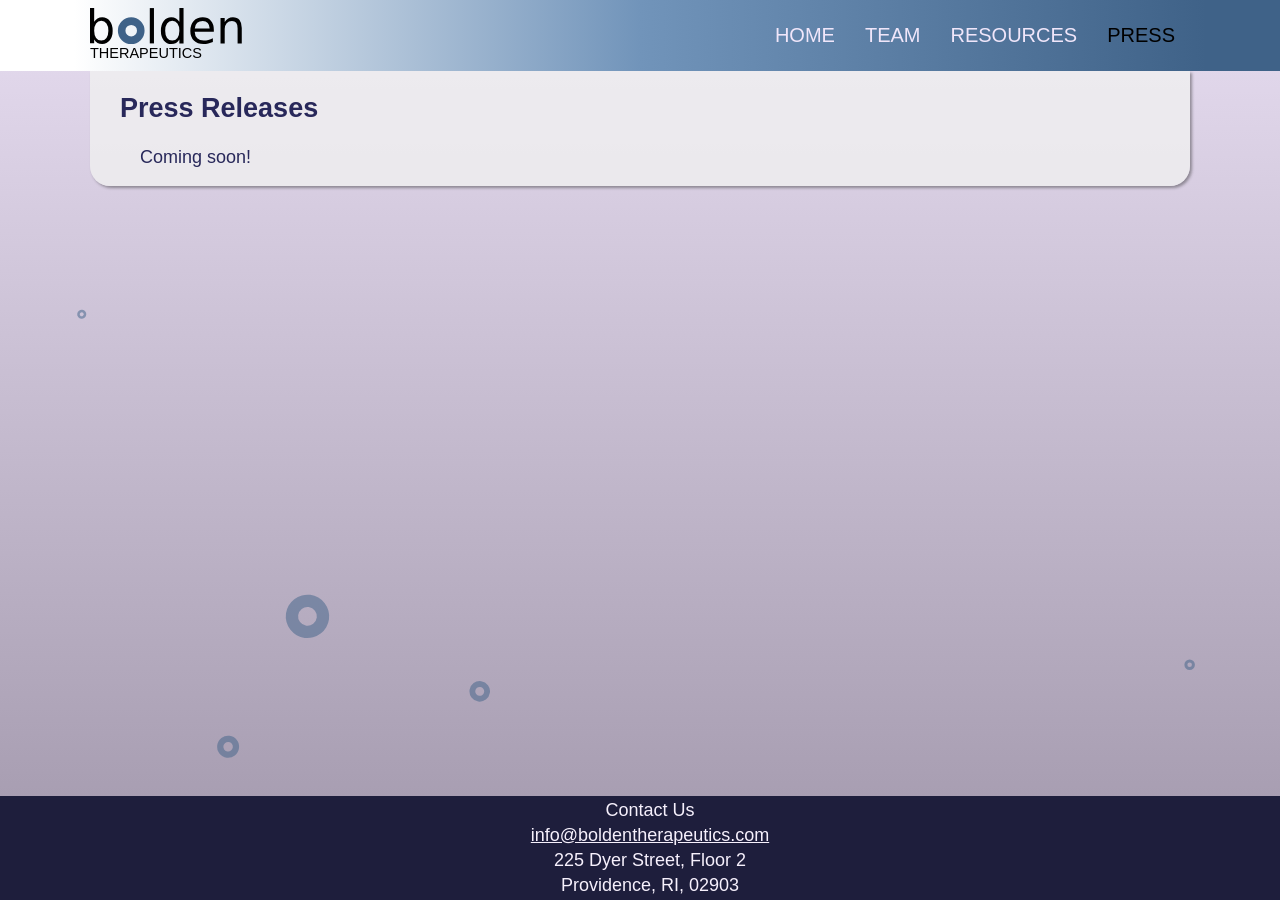
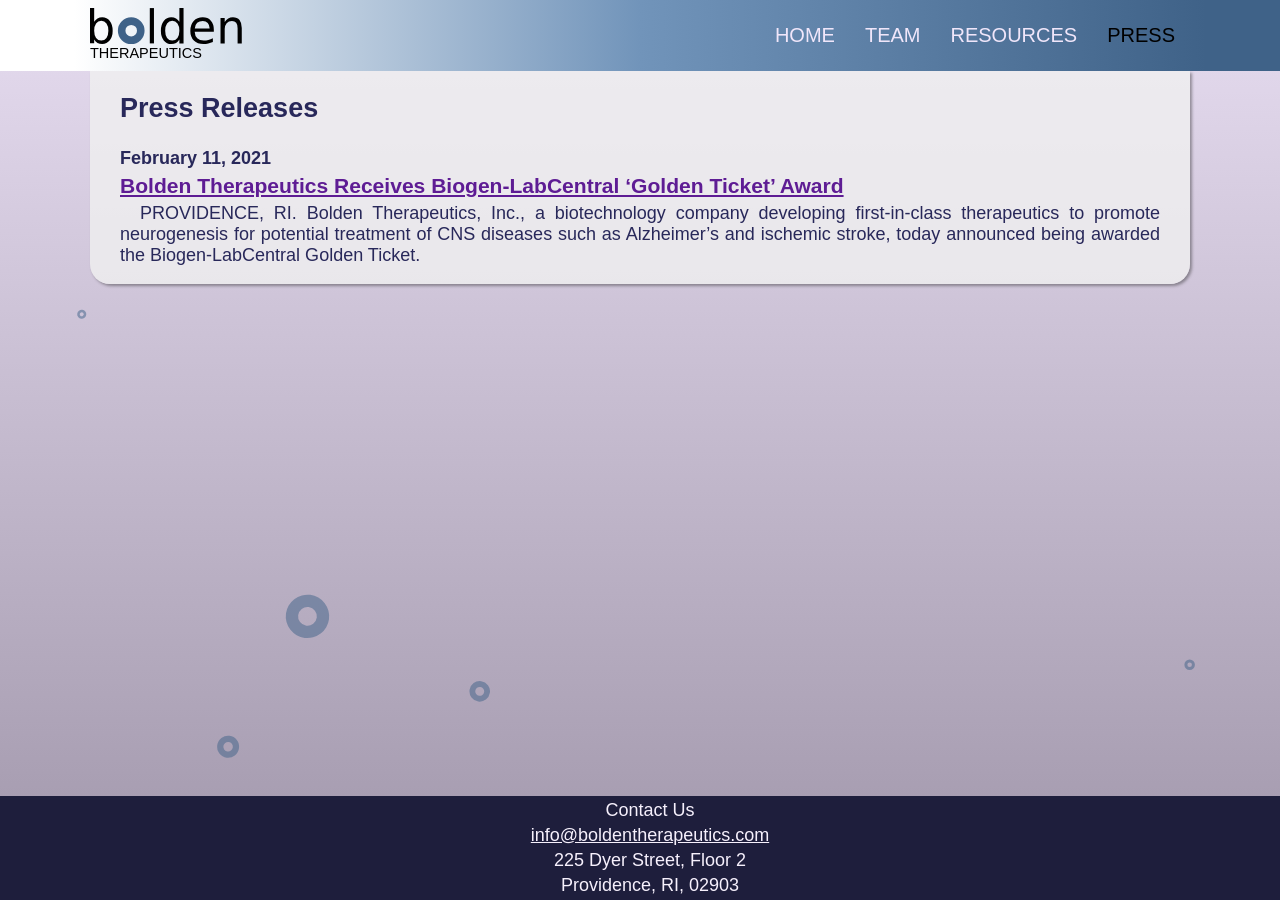
Before and after one commit to samstronghammer/bolden-therapeutics, a Jekyll site: the page built from press.html, in a window 1280 px wide. Built offline with Jekyll 4.4.1, drawn with Linux system fonts in a browser that asks for light colours.

Commit message:
added posts (press releases), changed link color

```diff
--- /dev/null
+++ b/_posts/2021-02-11-golden-ticket-award.md
@@ -0,0 +1,23 @@
+---
+layout: post
+title: "Bolden Therapeutics Receives Biogen-LabCentral ‘Golden Ticket’ Award"
+excerpt_separator: <!--more-->
+---
+
+PROVIDENCE, RI. Bolden Therapeutics, Inc., a biotechnology company developing first-in-class therapeutics to promote neurogenesis for potential treatment of CNS diseases such as Alzheimer’s and ischemic stroke, today announced being awarded the Biogen-LabCentral Golden Ticket.
+<!--more-->
+
+“We are honored to have been awarded the Biogen-LabCentral Golden Ticket,” said Johnny Page, co-founder and CEO of Bolden. “The award provides us with laboratory space at LabCentral, in the heart of Kendall Square, Cambridge, MA. This is a considerable opportunity to advance our research, and also we are fortunate to be able to seek guidance from Biogen’s expert scientists as our program progresses. We anticipate a productive year ahead as we further characterize drug candidates to promote neurogenesis with the hope that they may ultimately assist patients suffering from intractable neurological diseases.”
+
+“Based on our findings thus far, we are very excited about the potential of our approach for the treatment of Alzheimer’s disease and other neurological conditions,” said Dr. Charles Polsky, Bolden’s Executive Chairman. “The Golden Ticket award will enable Bolden to accelerate its preclinical drug development and to access myriad human resources in Cambridge’s biotech ecosystem.”
+
+Bolden’s scientific approach is focused on increasing the formation of new neurons in the adult brain (‘neurogenesis’) via targeting endogenous neural stem cells. “At Bolden, our mission is to develop therapeutics to promote neurogenesis for the treatment of disease,” said Dr. Justin Fallon, scientific co-founder and chair of Bolden’s Scientific Advisory Board. “Our new research facility will expand our capabilities and assist in generating additional data towards our mission.”
+
+Starting in mid-February, Bolden will occupy its space within the LabCentral shared research facility in Cambridge, MA. As a winner of the Biogen Golden Ticket, Bolden will take up residence at LabCentral for a year at no cost to Bolden for lab space and membership.
+
+Bolden has created a strong scientific advisory board to take full advantage of this opportunity and to maximize the chance of success in upcoming preclinical studies. The scientific advisory board consists of its scientific co-founders Dr. Justin Fallon (chair) and Dr. Ashley Webb, as well as Dr. Sudhir Agrawal and Dr. Steve Salloway. Dr. Fallon is highly experienced in basic and translational research for neurological and neurodegenerative diseases. Dr. Webb has published widely on neural stem cell homeostasis and cellular mechanisms of aging. Dr. Agrawal is a renowned leader in the fields of RNA therapeutics and antisense oligonucleotides, and his guidance will be critical for informing our future experiments. Dr. Salloway is a leading expert in Alzheimer’s disease clinical trials, and his expertise will be invaluable as we work to bring our drug candidates into the clinic.
+
+Biogen’s news release can be found at [https://investors.biogen.com/news](https://investors.biogen.com/news).
+
+### About Bolden Therapeutics, Inc.
+Bolden Therapeutics is a biotechnology company developing first-in-class therapeutics to treat central nervous system diseases such as Alzheimer’s and ischemic stroke. The company’s scientific co-founders, Dr. Justin Fallon and Dr. Ashley Webb, have identified a key molecular pathway to stimulate neural stem cells to promote the birth of new neurons (neurogenesis) in the adult brain. In a proprietary mouse model Bolden has established proof-of-concept of this approach to increase neurogenesis and enhance hippocampal-dependent memory. The company is developing antisense oligonucleotide and monoclonal antibody therapeutics to modulate this pathway. For inquiries please contact Dr. Charles Polsky, Executive Chairman at: [cpolsky@boldentherapeutics.com](mailto:cpolsky@boldentherapeutics.com).
--- a/assets/css/press.css
+++ b/assets/css/press.css
@@ -3,3 +3,16 @@
   display: flex;
   flex-direction: column;
 }
+
+.press-release h4 {
+  margin-bottom: 0;
+}
+
+.press-release h3 {
+  margin-top: 5px;
+  margin-bottom: 5px;
+}
+
+.press-release p {
+  margin-top: 0;
+}
--- a/assets/css/styles.css
+++ b/assets/css/styles.css
@@ -1,6 +1,7 @@
 :root {
   --logo-o-color: rgb(63, 98, 136);
   --navbar-color: rgb(113, 148, 186);
+  --link-color: rgb(94, 28, 148);
   --link-hover-color: rgb(217, 182, 252);
   --site-width: 1100px;
   --purple-color: rgb(30, 30, 60);
@@ -86,6 +87,10 @@
   text-align: justify;
 }
 
+a {
+  color: var(--link-color);
+}
+
 a:hover {
   color: var(--link-hover-color);
 }
--- a/press.html
+++ b/press.html
@@ -5,6 +5,12 @@
 <div class="press">
   <div class="intro">
     <h2>Press Releases</h2>
-    <p>Coming soon!</p>
+    {% for post in site.posts %}
+    <div class="press-release">
+      <h4>{{post.date | date: "%B %e, %Y"}}</h4>
+      <a href="{{ post.url }}"><h3>{{ post.title }}</h3></a>
+      {{ post.excerpt }}
+    </div>
+    {% endfor %}
   </div>
 </div>
```
Also changed, not shown: _layouts/post.html (added, +54 -0 lines).
